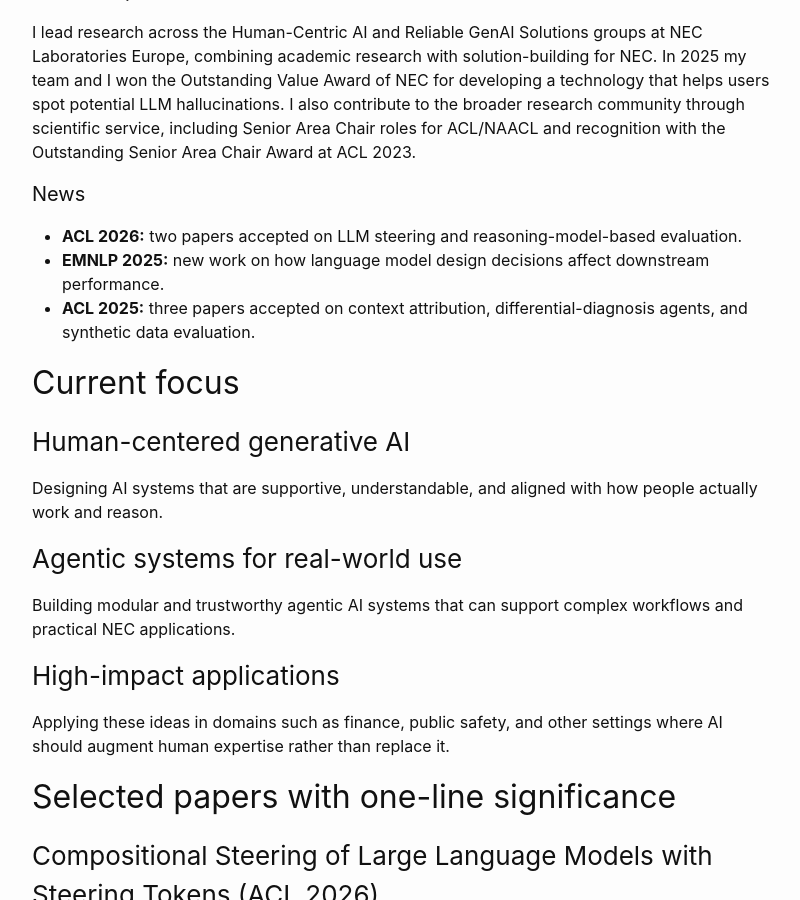
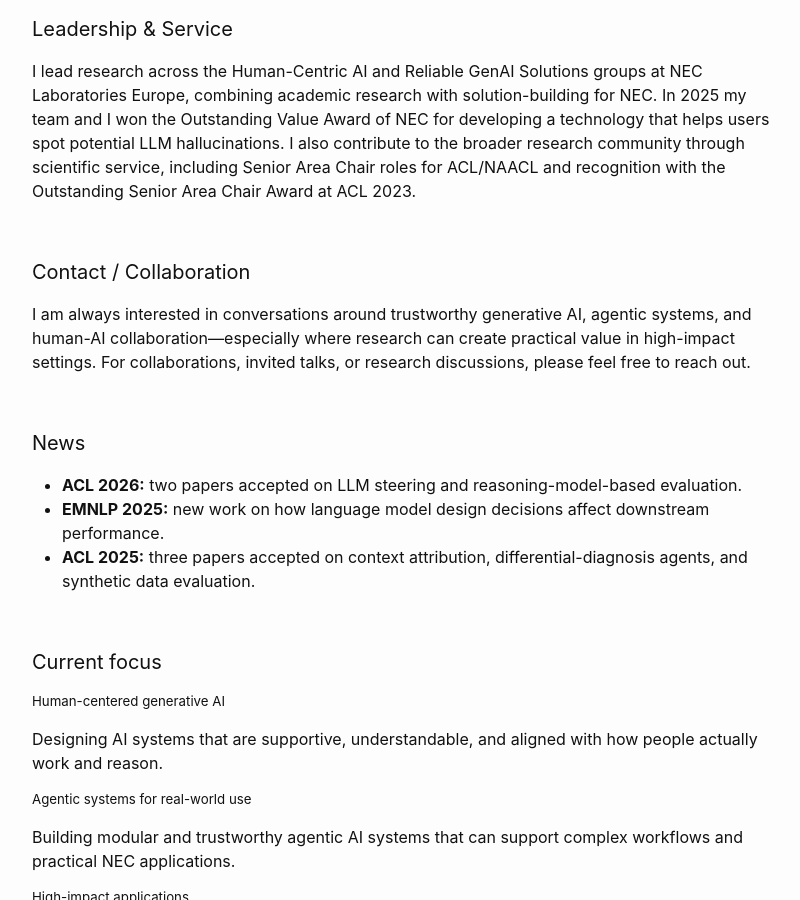
Before and after one commit to carolinlawrence/carolinlawrence.github.io, a Jekyll site: the page built from index.markdown, in a window 1280 px wide and 900 px high, scrolled down 553 px. Shown: the whole window, without its empty margins (238-1038 px from the left). Built offline with Jekyll 4.4.1, drawn with Linux system fonts in a browser that asks for light colours.

Commit message:
Update index.markdown

```diff
--- a/index.markdown
+++ b/index.markdown
@@ -27,9 +27,16 @@ I am Senior Manager and Chief Research Scientist at <a href="https://neclab.eu/"
 
 Before joining NEC, I was a graduate research assistant and PhD student at Heidelberg University. During that time I worked on reinforcement learning from human feedback for Generative AI.
 
+<br/>
 <h4>Leadership & Service</h4>
 I lead research across the Human-Centric AI and Reliable GenAI Solutions groups at NEC Laboratories Europe, combining academic research with solution-building for NEC. In 2025 my team and I won the Outstanding Value Award of NEC for developing a technology that helps users spot potential LLM hallucinations. I also contribute to the broader research community through scientific service, including Senior Area Chair roles for ACL/NAACL and recognition with the Outstanding Senior Area Chair Award at ACL 2023.
 
+
+<br/>
+<h4>Contact / Collaboration</h4>
+I am always interested in conversations around trustworthy generative AI, agentic systems, and human-AI collaboration—especially where research can create practical value in high-impact settings. For collaborations, invited talks, or research discussions, please feel free to reach out.
+
+<br/>
 <h4>News</h4>
 <ul class="news-list">
 <li><strong>ACL 2026:</strong> two papers accepted on LLM steering and reasoning-model-based evaluation.</li>
@@ -37,40 +44,41 @@ I lead research across the Human-Centric AI and Reliable GenAI Solutions groups
 <li><strong>ACL 2025:</strong> three papers accepted on context attribution, differential-diagnosis agents, and synthetic data evaluation.</li>
 </ul>
 
-<h2>Current focus</h2>
+<br/>
+<h4>Current focus</h4>
   <div class="focus-item">
-    <h3>Human-centered generative AI</h3>
+    <h5>Human-centered generative AI</h5>
     <p>Designing AI systems that are supportive, understandable, and aligned with how people actually work and reason.</p>
   </div>
   <div class="focus-item">
-    <h3>Agentic systems for real-world use</h3>
+    <h5>Agentic systems for real-world use</h5>
     <p>Building modular and trustworthy agentic AI systems that can support complex workflows and practical NEC applications.</p>
   </div>
   <div class="focus-item">
-    <h3>High-impact applications</h3>
+    <h5>High-impact applications</h5>
     <p>Applying these ideas in domains such as finance, public safety, and other settings where AI should augment human expertise rather than replace it.</p>
   </div>
 
 <section>
-  <h2>Selected papers with one-line significance</h2>
+  <h3>Selected papers with one-line significance</h3>
 
   <div class="paper-item">
-    <h3>Compositional Steering of Large Language Models with Steering Tokens <span>(ACL 2026)</span></h3>
+    <h5>Compositional Steering of Large Language Models with Steering Tokens <span>(ACL 2026)</span></h5>
     <p>Explores controllable behavior in LLMs, pointing toward more steerable and governable generative systems.</p>
   </div>
 
   <div class="paper-item">
-    <h3>MEDDxAgent: A Unified Modular Agent Framework for Explainable Automatic Differential Diagnosis <span>(ACL 2025)</span></h3>
+    <h5>MEDDxAgent: A Unified Modular Agent Framework for Explainable Automatic Differential Diagnosis <span>(ACL 2025)</span></h5>
     <p>Shows how modular agent frameworks can support explainable decision-making in a high-stakes healthcare setting.</p>
   </div>
 
   <div class="paper-item">
-    <h3>Towards Safer Large Language Models <span>(NEC Technical Journal, 2024)</span></h3>
+    <h5>Towards Safer Large Language Models <span>(NEC Technical Journal, 2024)</span></h5>
     <p>Frames safety as a practical research and deployment challenge for real-world LLM adoption.</p>
   </div>
 
   <div class="paper-item">
-    <h3>Large Language Models Enable Few-Shot Clustering <span>(TACL / NAACL 2024)</span></h3>
+    <h5>Large Language Models Enable Few-Shot Clustering <span>(TACL / NAACL 2024)</span></h5>
     <p>Demonstrates how LLMs can support structure discovery with minimal task-specific supervision.</p>
   </div>
 </section>
```
